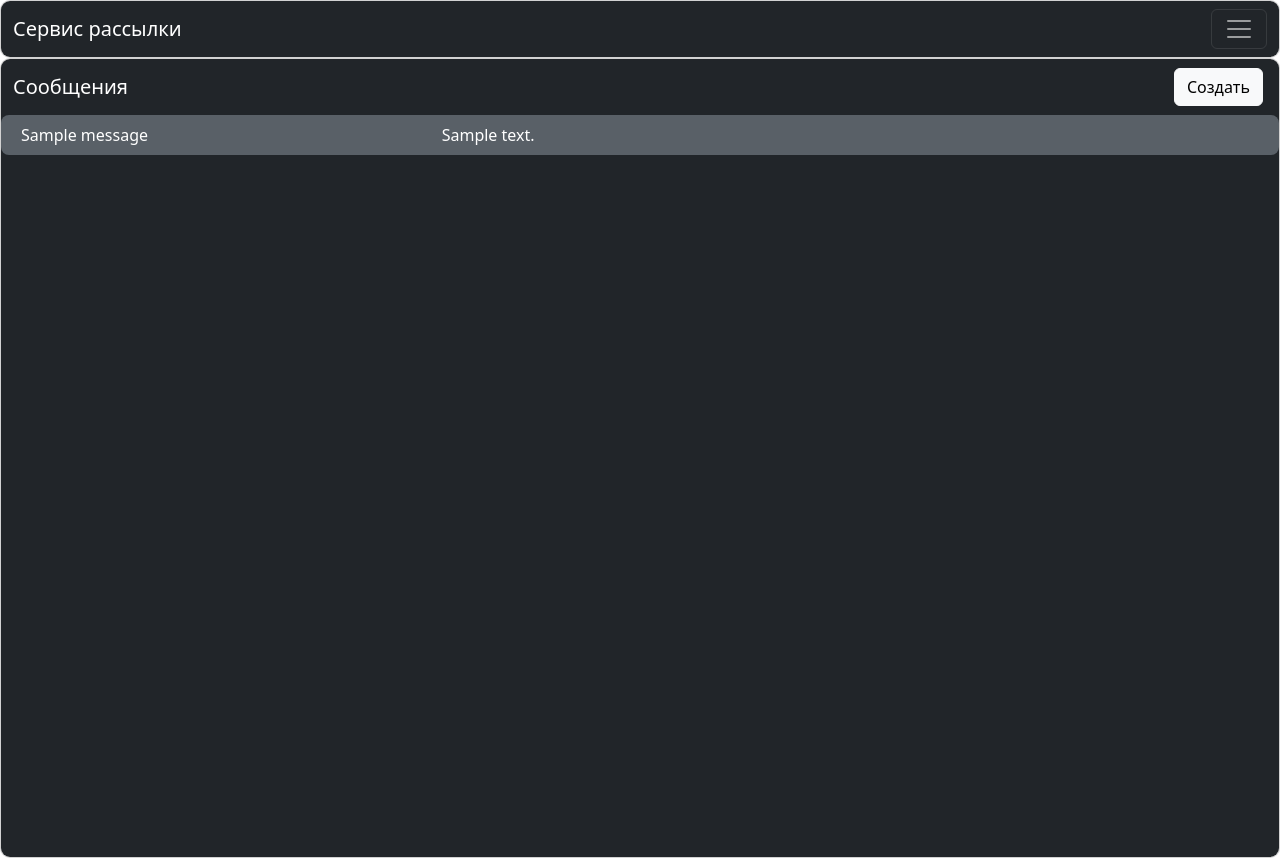
After one commit to kseniya-shaykhvalieva/message_app, a Django app: page /mailing_service/messages/ in a window 1280 px wide. The commit adds this page. Run offline with Django 5.2, Linux system fonts and the light colour scheme; tables that the repository leaves empty hold one stand-in row (values such as "Sample post").

Commit message:
Реализован CRUD для модели сообщений

```diff
--- a/mailing_service/models.py
+++ b/mailing_service/models.py
@@ -20,8 +20,8 @@ class Recipient(models.Model):
 
 class Message(models.Model):
     """Сообщение"""
-    subject = models.CharField(max_length=250, verbose_name='Тема письма', help_text='Введите название темы письма')
-    body = models.TextField(verbose_name='Тело письма', help_text='Введите ваш текст для рассылки')
+    subject = models.CharField(max_length=250, verbose_name='Тема письма')
+    body = models.TextField(verbose_name='Тело письма')
 
     def __str__(self):
         return self.subject
--- a/mailing_service/templates/mailing_service/menu.html
+++ b/mailing_service/templates/mailing_service/menu.html
@@ -8,6 +8,8 @@
                 <ul class="navbar-nav me-auto mb-2">
                     <li class="nav-item"><a class="nav-link" href="{% url 'mailing_service:recipient_list' %}">Получатели</a>
                     </li>
+                    <li class="nav-item"><a class="nav-link" href="{% url 'mailing_service:message_list' %}">Письма</a>
+                    </li>
                     <li class="nav-item"><a class="nav-link" href="#">Рассылки</a></li>
                 </ul>
             </div>
--- /dev/null
+++ b/mailing_service/templates/mailing_service/message_list.html
@@ -0,0 +1,27 @@
+{% extends 'mailing_service/base.html' %}
+{% block content%}
+<style>
+    html, body { height: 100%; margin: 0; padding: 0; }
+</style>
+<div class="card" style="border-radius: 10px; overflow: hidden; min-height: 100vh; margin-bottom: 0;">
+    <nav class="navbar navbar-expand-sm navbar-dark bg-dark" aria-label="Third navbar example">
+        <div class="container-fluid"><a class="navbar-brand">Сообщения</a></div>
+        <a href="{% url 'mailing_service:message_create' %}"
+           class="btn btn-light me-3">Создать</a>
+    </nav>
+    <div class="container-fluid bg-dark text-white" style="flex-grow: 1;">
+        {% for message in object_list %}
+        <div class="row bg-secondary bg-opacity-75 text-white p-2 mb-2 rounded-3">
+            <div class="col-4 text-start">
+                <a href="{% url 'mailing_service:message_detail' message.pk %}"
+                   class="text-white text-decoration-none">{{ message.subject }}</a>
+            </div>
+            <div class="col-8 text-start">
+                <a href="{% url 'mailing_service:message_detail' message.pk %}"
+                   class="text-white text-decoration-none">{{ message.body|truncatechars:100 }}</a>
+            </div>
+        </div>
+        {% endfor %}
+    </div>
+</div>
+{% endblock %}
--- a/mailing_service/urls.py
+++ b/mailing_service/urls.py
@@ -2,14 +2,19 @@ from django.urls import path
 
 from mailing_service.apps import MailingServiceConfig
 from mailing_service.views import RecipientListView, RecipientDetailView, RecipientCreateView, RecipientUpdateView, \
-    RecipientDeleteView
+    RecipientDeleteView, MessageListView, MessageDetailView, MessageCreateView, MessageUpdateView, MessageDeleteView
 
 app_name = MailingServiceConfig.name
 
 urlpatterns = [
-    path('recipient_list/', RecipientListView.as_view(), name='recipient_list'),
-    path('recipient_list/detail/<int:pk>/', RecipientDetailView.as_view(), name='recipient_detail'),
-    path('recipient_list/create/', RecipientCreateView.as_view(), name='recipient_create'),
-    path('recipient_list/detail/<int:pk>/update/', RecipientUpdateView.as_view(), name='recipient_update'),
-    path('recipient_list/detail/<int:pk>/delete/', RecipientDeleteView.as_view(), name='recipient_delete'),
+    path('recipients/', RecipientListView.as_view(), name='recipient_list'),
+    path('recipients/detail/<int:pk>/', RecipientDetailView.as_view(), name='recipient_detail'),
+    path('recipients/create/', RecipientCreateView.as_view(), name='recipient_create'),
+    path('recipients/detail/<int:pk>/update/', RecipientUpdateView.as_view(), name='recipient_update'),
+    path('recipients/detail/<int:pk>/delete/', RecipientDeleteView.as_view(), name='recipient_delete'),
+    path('messages/', MessageListView.as_view(), name='message_list'),
+    path('messages/detail/<int:pk>/', MessageDetailView.as_view(), name='message_detail'),
+    path('messages/create/', MessageCreateView.as_view(), name='message_create'),
+    path('messages/detail/<int:pk>/update/', MessageUpdateView.as_view(), name='message_update'),
+    path('messages/detail/<int:pk>/delete/', MessageDeleteView.as_view(), name='message_delete'),
 ]
--- a/mailing_service/views.py
+++ b/mailing_service/views.py
@@ -1,8 +1,9 @@
 from django.urls import reverse_lazy
 from django.views.generic import ListView, DetailView, CreateView, UpdateView, DeleteView
 
-from mailing_service.forms import RecipientForm
-from mailing_service.models import Recipient
+
+from mailing_service.forms import RecipientForm, MessageForm
+from mailing_service.models import Recipient, Message
 
 
 class RecipientListView(ListView):
@@ -28,3 +29,28 @@ class RecipientUpdateView(UpdateView):
 class RecipientDeleteView(DeleteView):
     model = Recipient
     success_url = reverse_lazy('mailing_service:recipient_list')
+
+
+class MessageListView(ListView):
+    model = Message
+
+
+class MessageDetailView(DetailView):
+    model = Message
+
+
+class MessageCreateView(CreateView):
+    model = Message
+    form_class = MessageForm
+    success_url = reverse_lazy('mailing_service:message_list')
+
+
+class MessageUpdateView(UpdateView):
+    model = Message
+    form_class = MessageForm
+    success_url = reverse_lazy('mailing_service:message_list')
+
+
+class MessageDeleteView(DeleteView):
+    model = Message
+    success_url = reverse_lazy('mailing_service:message_list')
```
Also changed, not shown: mailing_service/admin.py (+9 -2 lines), mailing_service/forms.py (+19 -2 lines), mailing_service/templates/mailing_service/message_confifm_delete.html (added, +21 -0 lines), mailing_service/templates/mailing_service/message_detail.html (added, +28 -0 lines), mailing_service/templates/mailing_service/message_form.html (added, +33 -0 lines), mailing_service/migrations/0002_alter_message_body_alter_message_subject.py (added).
